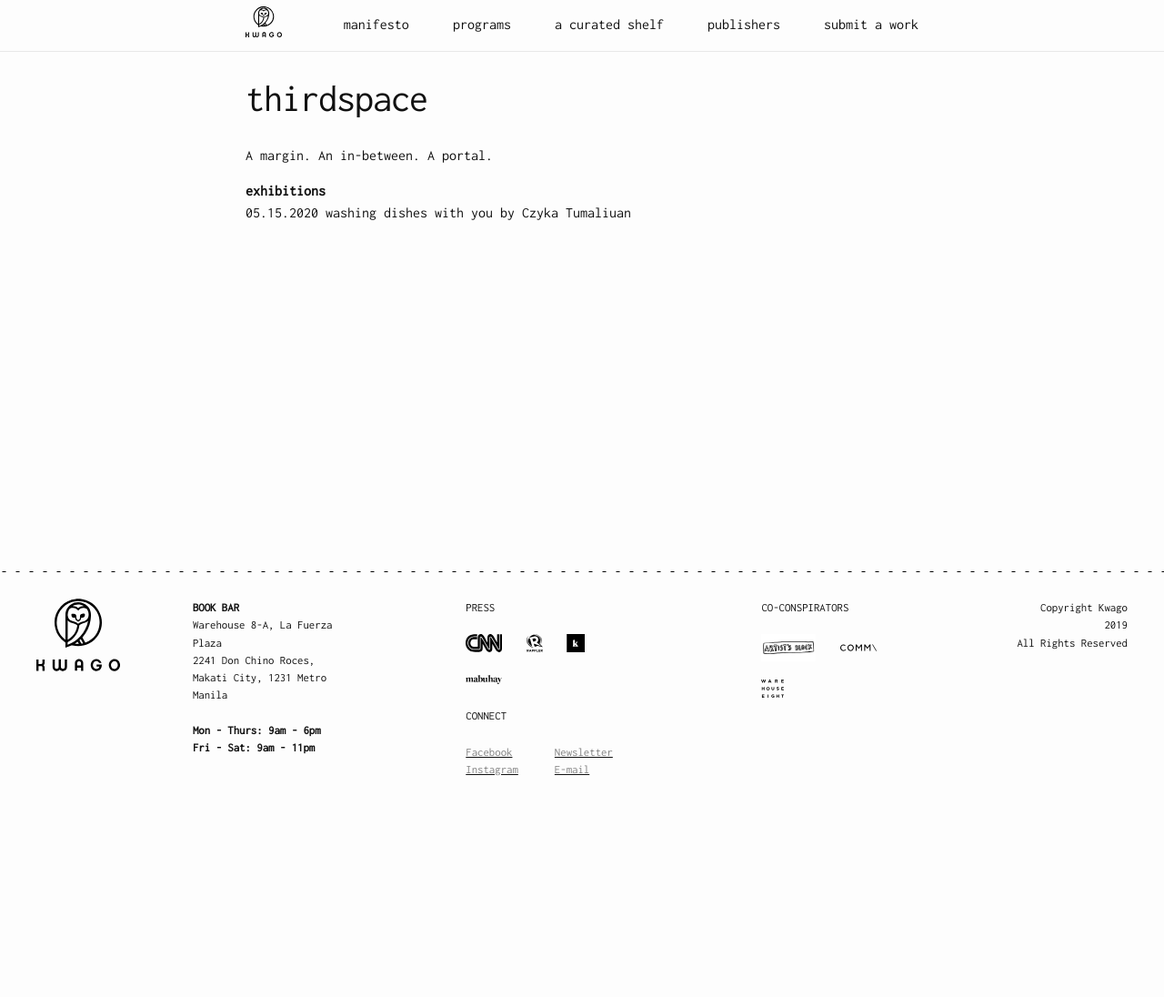
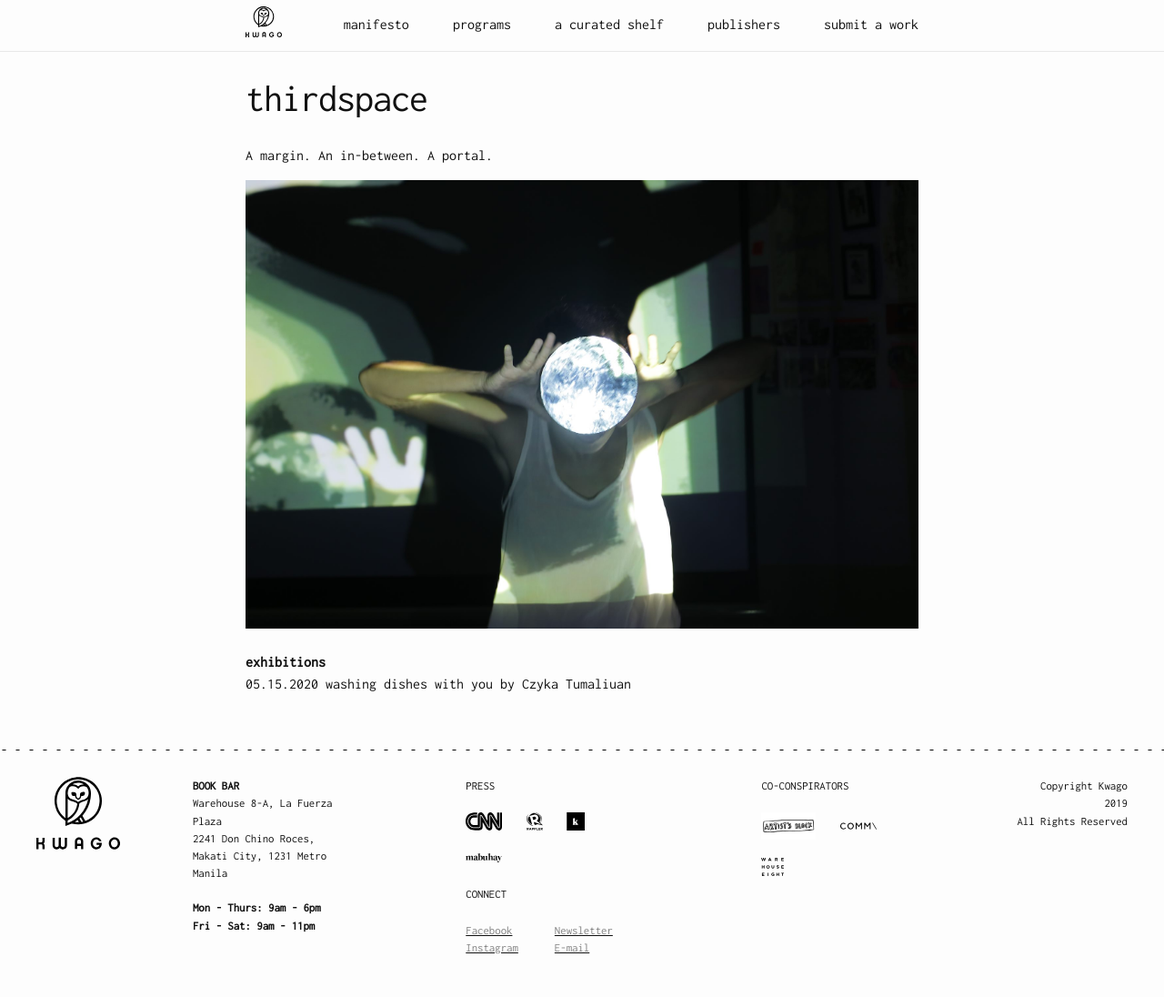
Before and after one commit to patsylala/kwago-siteleaf, a Jekyll site: the page built from thirdspace.markdown, in a window 1280 px wide. Shown: the whole page at 91% size. Built offline with Jekyll 4.4.1, drawn with Linux system fonts in a browser that asks for light colours; our own code applies the rules of GitHub Pages for plain Markdown files; before the commit the page ends 900 px from its top, so only the background shows below that.

Commit message:
Updated Thirdspace

```diff
--- a/thirdspace.markdown
+++ b/thirdspace.markdown
@@ -6,6 +6,8 @@ Field name:
 
 A margin. An in-between. A portal.
 
+<img src="../uploads/comma-salamin.jpg"/>
+
 **exhibitions**
 <br />
 05.15.2020 washing dishes with you by Czyka Tumaliuan
```
